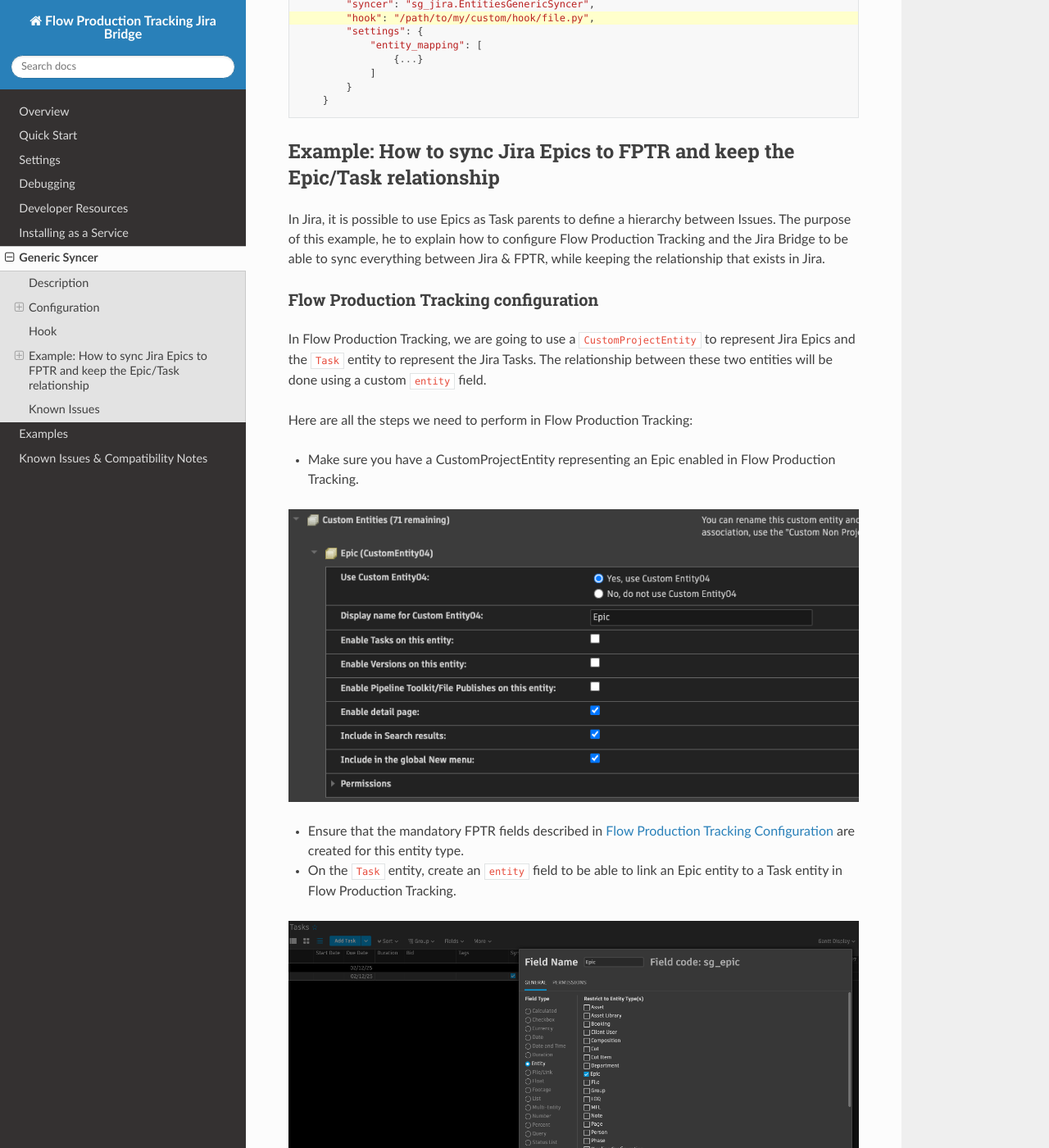
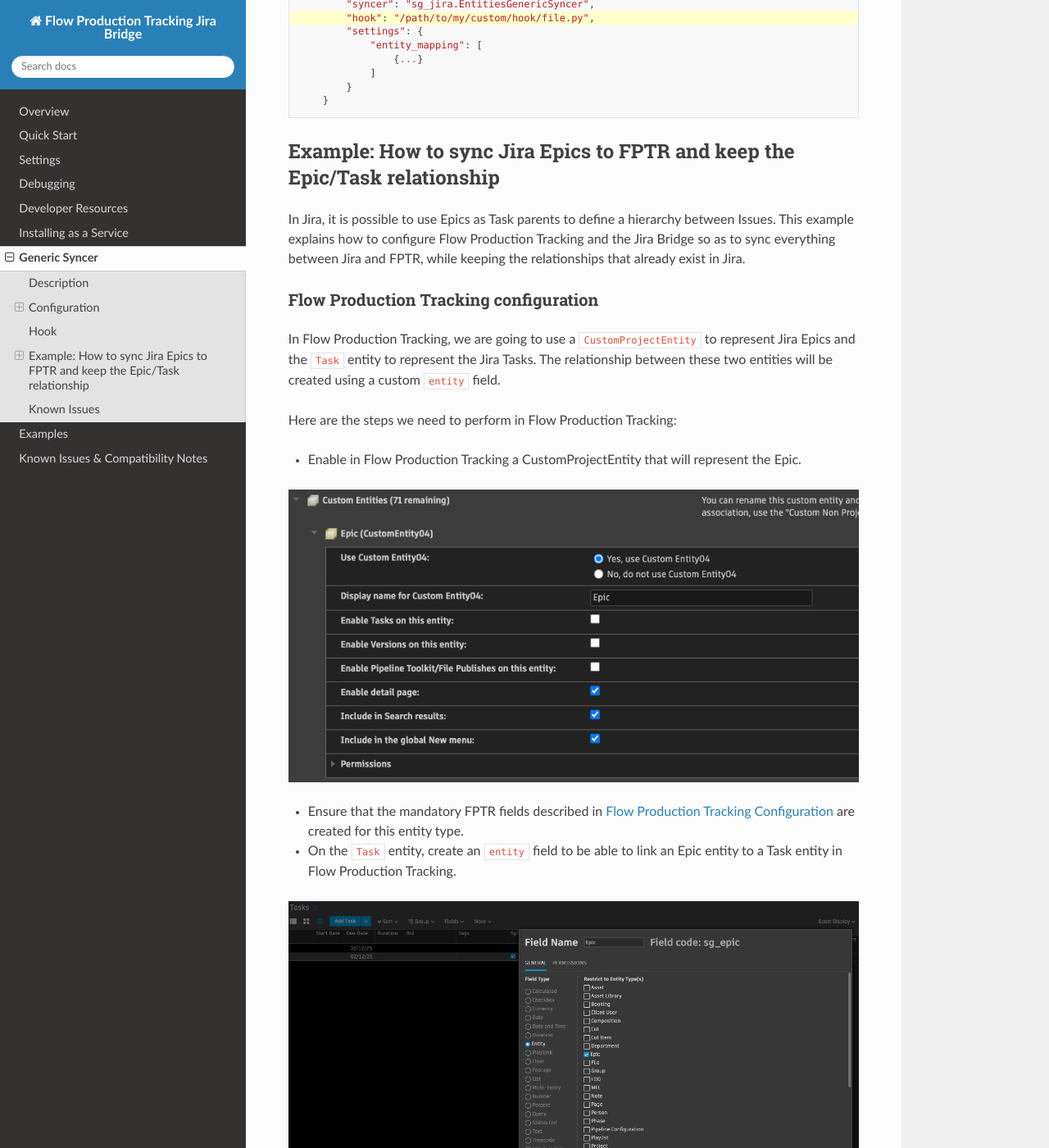
Before and after one commit to shotgunsoftware/sg-jira-bridge, a Sphinx documentation site: the page built from docs/generic_syncer.rst, in a window 1280 px wide and 1400 px high, scrolled down 9832 px. Shown: the whole window at 82% size. Built offline with Sphinx 7.4.7 and the Read the Docs theme 3.1.0, drawn with Linux system fonts in a browser that asks for light colours; some of the changed text lies outside the part shown.

Commit message:
continue implementing doc change

```diff
--- a/docs/generic_syncer.rst
+++ b/docs/generic_syncer.rst
@@ -428,22 +428,22 @@
     On Flow Production Tracking, you don't need to set anything as the FPTR Event Daemon ``sg_jira_event_trigger`` plugin already handles the deletion.
 
 .. note::
-    When creating a Jira worklog using the API, it is not possible to set the author. In order to keep a track of who created the TimeLog in FPTR, the
-    author name will be embedded in the Jira worklog comment.
+    When creating a Jira comment using the API, it is not possible to set the author. To keep a track of who created the Timelog in FPTR, the
+    author's name is embedded in the Jira worklog comment.
 
 Hook
 ****
 
-In order to make the Bridge customization easier, some methods have been moved to a specific ``Hook`` class that can be overridden,
+In order to make it easier to customize the Bridge, some methods have been moved to a specific ``Hook`` class that can be overridden,
 allowing users to do modifications outside of the repository itself.
 
-Here is an example of how we can modify the behavior of the method returning the Jira value for a given FPTR value:
+Here is an example of how you can modify the behavior of the method returning the Jira value for a given FPTR value:
 
- * Create a python file that can be stored wherever you want
- * Within this file, import the ``JiraHook`` class from the ``sg_jira`` module
- * Create a class that inherits from ``JiraHook``
- * Within this class, override the method(s) you want
- * In the ``settings.py`` file, specify the hook path using the ``hook`` settings key
+ #. Create a python file that can be stored wherever you want
+ #. Within this file, import the ``JiraHook`` class from the ``sg_jira`` module
+ #. Create a class that inherits from ``JiraHook``
+ #. Within this class, override the method(s) you want
+ #. In the ``settings.py`` file, specify the hook path using the ``hook`` settings key
 
 .. code-block:: python
     :caption: Example of custom JiraHook class
@@ -479,19 +479,19 @@
 Example: How to sync Jira Epics to FPTR and keep the Epic/Task relationship
 ***************************************************************************
 
-In Jira, it is possible to use Epics as Task parents to define a hierarchy between Issues. The purpose of this example, he to explain
-how to configure Flow Production Tracking and the Jira Bridge to be able to sync everything between Jira & FPTR, while keeping the relationship that exists
+In Jira, it is possible to use Epics as Task parents to define a hierarchy between Issues. This example explains
+how to configure Flow Production Tracking and the Jira Bridge so as to sync everything between Jira and FPTR, while keeping the relationships that already exist
 in Jira.
 
 Flow Production Tracking configuration
 ======================================
 
 In Flow Production Tracking, we are going to use a ``CustomProjectEntity`` to represent Jira Epics and the ``Task`` entity to represent the Jira Tasks.
-The relationship between these two entities will be done using a custom ``entity`` field.
+The relationship between these two entities will be created using a custom ``entity`` field.
 
-Here are all the steps we need to perform in Flow Production Tracking:
+Here are the steps we need to perform in Flow Production Tracking:
 
-- Make sure you have a CustomProjectEntity representing an Epic enabled in Flow Production Tracking.
+- Enable in Flow Production Tracking a CustomProjectEntity that will represent the Epic.
 
 .. image:: _static/epic_syncing_enable_entity.png
 
@@ -504,16 +504,16 @@
 Jira configuration
 ==================
 
-In Jira, you need to do the following steps:
+In Jira, you need to do the following:
 
-- Enable the Issue Type ``Epic`` in Jira and check for the hierarchy setting that the ``Task`` Issue type accepts the ``Epic`` Issue type as parent.
+- Enable the Issue Type ``Epic`` in Jira and check in the hierarchy setting that the ``Task`` Issue type accepts the ``Epic`` Issue type as parent.
 
 - Make sure that all the fields described in :ref:`entity-sync-jira-config` exist and are enabled for the ``Epic`` Issue Type.
 
 FPTR Event Daemon Configuration
 ===============================
 
-In order to have the sync working from FPTR to Jira, you need to make sure to add the corresponding event to the ``sg_jira_event_trigger`` plugin.
+In order to have the sync working from FPTR to Jira, you need to add the corresponding event to the ``sg_jira_event_trigger`` plugin.
 
 .. code-block:: python
     :emphasize-lines: 16
@@ -547,7 +547,7 @@
 Setting configuration
 =====================
 
-Once everything has been correctly configured in both Jira and Flow Production Tracking, we need to make sure that the mapping is done in the ``settings.py`` file.
+Once Jira and Flow Production Tracking are correctly configured, we do the mapping in the ``settings.py`` file.
 
 .. code-block:: python
     :emphasize-lines: 15,16,20,21,22,23,24,25,26,27,28,29,30,31,32,33
```
